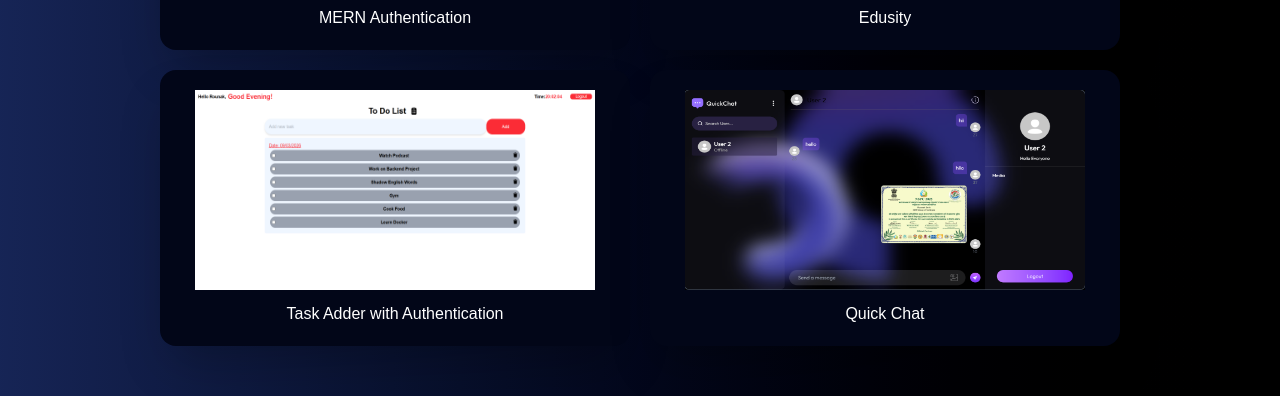
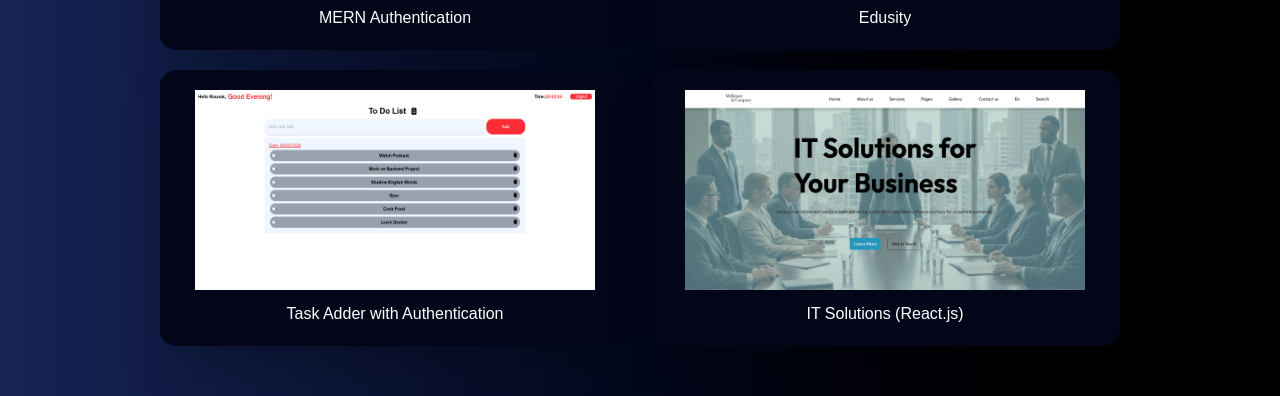
Before and after one commit to rounakseth0705/My-Portfolio, a React (Vite) app in the folder portfolio/: page / in a window 1280 px wide. Shown: the part 2486-2882 px from the top of the page. Built offline with nearby package versions, Linux system fonts and the light colour scheme.

Commit message:
Commit eleven

```diff
--- a/portfolio/src/components/Projects.jsx
+++ b/portfolio/src/components/Projects.jsx
@@ -3,36 +3,49 @@ import studentErp from "../assets/studentErp.png";
 import edusity from "../assets/edusity.png";
 import todoApp from "../assets/todoApp.png";
 import mernAuth from "../assets/mernAuth.png";
+import itSolutions from "../assets/itSolutions.png";
 
 const Projects = () => {
     return(
         <div name="projects" className="bg-linear-to-r from-blue-950 to-black px-8 py-10 md:px-15 lg:px-12 xl:px-20">
             <h1 className="text-white text-center text-2xl font-semibold sm:text-3xl">Projects</h1>
             <div className="grid grid-cols-1 md:grid-cols-2 gap-5 my-10 sm:mx-18 md:mx-10 lg:mx-15 xl:mx-20">
+                <a href="https://github.com/rounakseth0705/Student-ERP" target="_main">
                     <span className="flex flex-col justify-center items-center gap-3 py-5 bg-slate-950 cursor-pointer shadow-2xl rounded-2xl hover:bg-slate-900 transition-all duration-500 ease-in-out">
                         <img src={studentErp} alt="studentErpImage" className="px-3 sm:px-0 sm:w-80 sm:h-40 md:w-65 md:h-33 lg:w-90 lg:h-45 xl:w-100 xl:h-50"/>
                         <h1 className="text-white">Student ERP</h1>
                     </span>
+                </a>
+                <a href="https://github.com/rounakseth0705/Quick-Chat" target="_main">
                     <span className="flex flex-col justify-center items-center gap-3 py-5 bg-slate-950 cursor-pointer shadow-2xl rounded-2xl hover:bg-slate-900 transition-all duration-500 ease-in-out">
                         <img src={quickChat} alt="quickChatImage" className="px-3 sm:px-0 sm:w-80 sm:h-40 md:w-65 md:h-33 lg:w-90 lg:h-45 xl:w-100 xl:h-50"/>
                         <h1 className="text-white">Quick Chat</h1>
                     </span>
+                </a>
+                <a href="https://github.com/rounakseth0705/MERN-Auth" target="_main">
                     <span className="flex flex-col justify-center items-center gap-3 py-5 bg-slate-950 cursor-pointer shadow-2xl rounded-2xl hover:bg-slate-900 transition-all duration-500 ease-in-out">
                         <img src={mernAuth} alt="mernAuth" className="px-3 sm:px-0 sm:w-80 sm:h-40 md:w-65 md:h-33 lg:w-90 lg:h-45 xl:w-100 xl:h-50"/>
                         <h1 className="text-white">MERN Authentication</h1>
                     </span>
+                </a>
+                <a href="https://github.com/rounakseth0705/edusity" target="_main">
                     <span className="flex flex-col justify-center items-center gap-3 py-5 bg-slate-950 cursor-pointer shadow-2xl rounded-2xl hover:bg-slate-900 transition-all duration-500 ease-in-out">
                         <img src={edusity} alt="edusityImage" className="px-3 sm:px-0 sm:w-80 sm:h-40 md:w-65 md:h-33 lg:w-90 lg:h-45 xl:w-100 xl:h-50"/>
                         <h1 className="text-white">Edusity</h1>
                     </span>
+                </a>
+                <a href="https://github.com/rounakseth0705/Todo-App" target="_main">
                     <span className="flex flex-col justify-center items-center gap-3 py-5 bg-slate-950 cursor-pointer shadow-2xl rounded-2xl hover:bg-slate-900 transition-all duration-500 ease-in-out">
                         <img src={todoApp} alt="todoImage" className="px-3 sm:px-0 sm:w-80 sm:h-40 md:w-65 md:h-33 lg:w-90 lg:h-45 xl:w-100 xl:h-50"/>
                         <h1 className="text-white">Task Adder with Authentication</h1>
                     </span>
+                </a>
+                <a href="" target="_main">
                     <span className="flex flex-col justify-center items-center gap-3 py-5 bg-slate-950 cursor-pointer shadow-2xl rounded-2xl hover:bg-slate-900 transition-all duration-500 ease-in-out">
-                    <img src={quickChat} alt="quickChatImage" className="px-3 sm:px-0 sm:w-80 sm:h-40 md:w-65 md:h-33 lg:w-90 lg:h-45 xl:w-100 xl:h-50"/>
-                    <h1 className="text-white">Quick Chat</h1>
+                        <img src={itSolutions} alt="itSolutionsImage" className="px-3 sm:px-0 sm:w-80 sm:h-40 md:w-65 md:h-33 lg:w-90 lg:h-45 xl:w-100 xl:h-50"/>
+                        <h1 className="text-white">IT Solutions (React.js)</h1>
                     </span>
+                </a>
             </div>
         </div>
     )
```
Also changed, not shown: portfolio/src/assets/itSolutions.png (added). Lines whose indentation alone changed are shown as unchanged.
